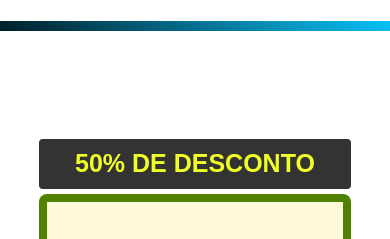
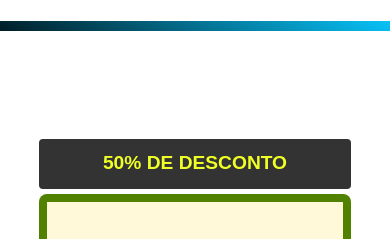
Before and after one commit to Gabrielncosta/MAXtaminaPV, a plain HTML site: page index.html in a window 390 px wide. Shown: the part 7440-7679 px from the top of the page. Drawn offline with nearby package versions, Linux system fonts and the light colour scheme; files whose address does not match are found by name.

Commit message:
mobile font

```diff
--- a/css/style.scss
+++ b/css/style.scss
@@ -344,7 +344,7 @@ html, body {
   border-radius: 4px;
   color: rgb(240, 255, 37);
   display: flex;
-  font-size: 25px;
+  font-size: 1.2em;
   justify-content: center;
   align-items: center;
   text-transform: uppercase;
```
Also changed, not shown: css/style.css, 1 other file.
